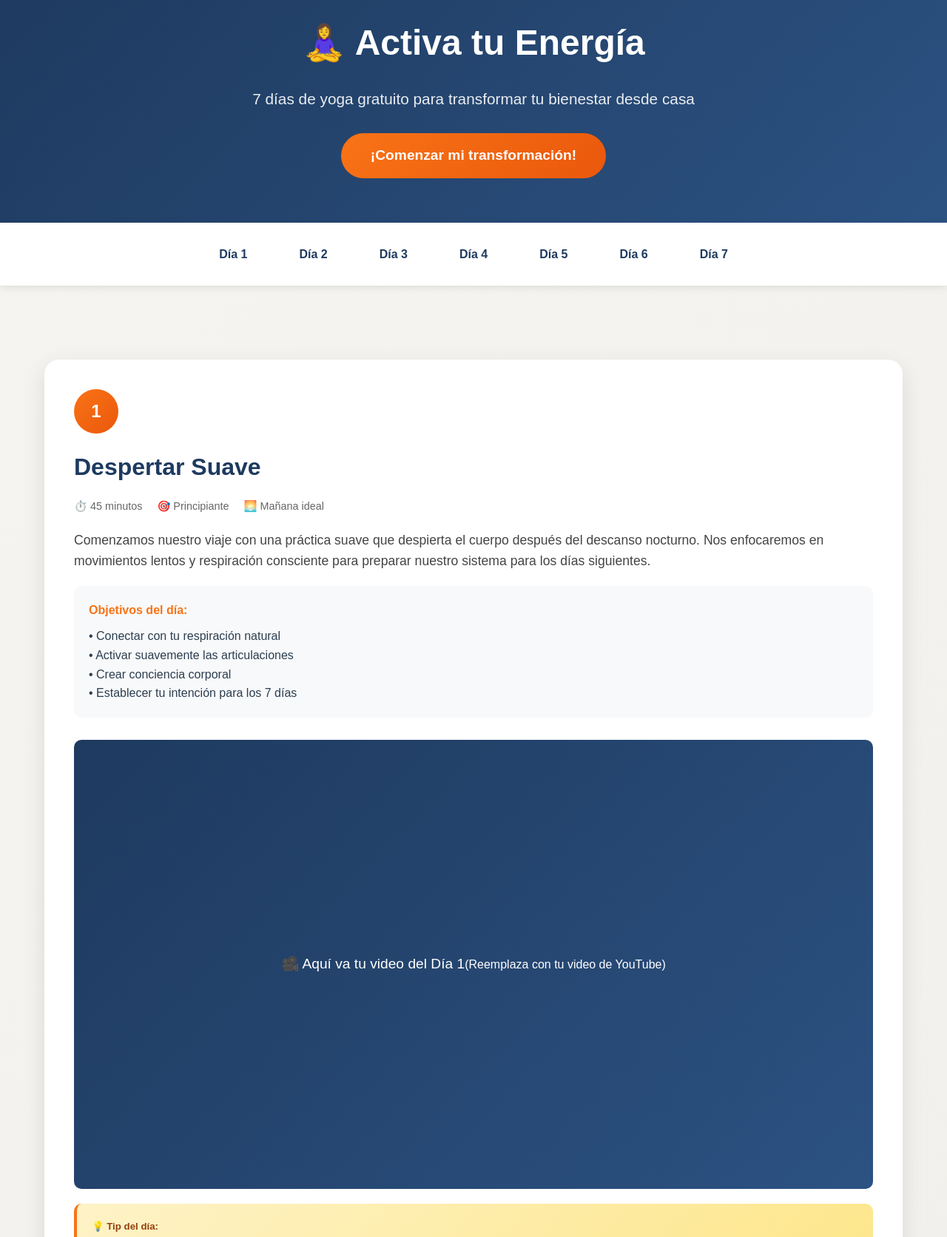
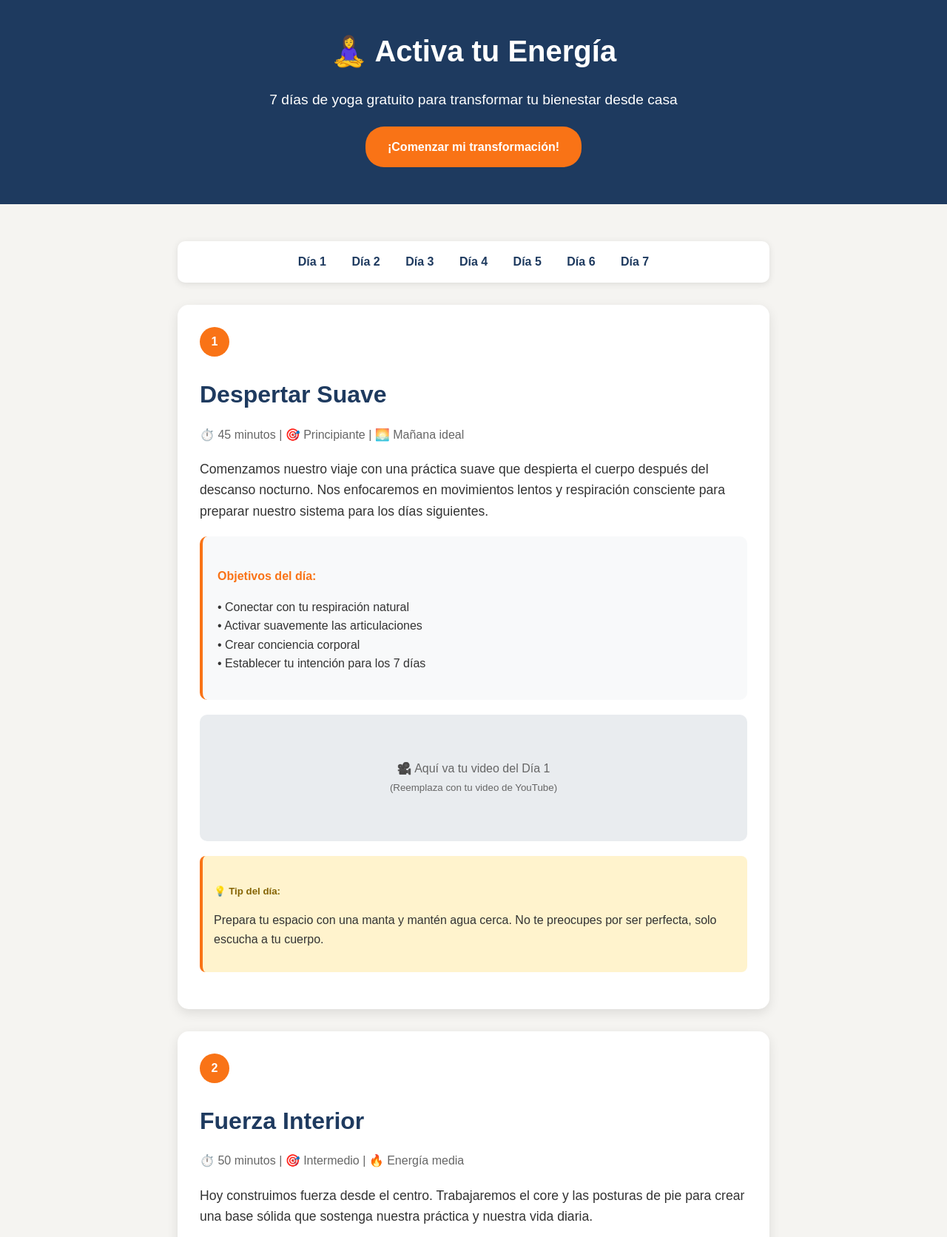
Before and after one commit to 1moragee/acrtiva-tu-energia, a plain HTML site: page index.html in a window 1280 px wide. Shown: the part 40-1712 px from the top of the page at 74% size. Drawn offline with Linux system fonts and the light colour scheme.

Commit message:
Update index.html

```diff
--- a/index.html
+++ b/index.html
@@ -5,149 +5,108 @@
     <meta name="viewport" content="width=device-width, initial-scale=1.0">
     <title>Activa tu Energía - 7 Días de Yoga Gratuito</title>
     <style>
-        * {
+        body {
+            font-family: Arial, sans-serif;
             margin: 0;
             padding: 0;
-            box-sizing: border-box;
-        }
-
-        body {
-            font-family: 'Arial', sans-serif;
+            background-color: #f5f4f1;
+            color: #333;
             line-height: 1.6;
-            color: #2c3e50;
-            background: linear-gradient(135deg, #f5f4f1 0%, #e8e6e0 100%);
         }
 
         .container {
-            max-width: 1200px;
+            max-width: 800px;
             margin: 0 auto;
-            padding: 0 20px;
+            padding: 20px;
         }
 
-        /* Header */
         .header {
-            background: linear-gradient(135deg, #1e3a5f 0%, #2c5282 100%);
+            background: #1e3a5f;
             color: white;
-            padding: 60px 0;
             text-align: center;
+            padding: 50px 20px;
+            margin-bottom: 30px;
         }
 
         .header h1 {
-            font-size: 3rem;
-            margin-bottom: 20px;
-            font-weight: bold;
+            font-size: 2.5em;
+            margin-bottom: 10px;
         }
 
         .header p {
-            font-size: 1.3rem;
-            margin-bottom: 30px;
-            opacity: 0.9;
+            font-size: 1.2em;
+            margin-bottom: 20px;
         }
 
         .cta-button {
+            background: #f97316;
+            color: white;
+            padding: 15px 30px;
+            text-decoration: none;
+            border-radius: 25px;
+            font-weight: bold;
             display: inline-block;
-            background: linear-gradient(135deg, #f97316 0%, #ea580c 100%);
-            color: white;
-            padding: 15px 40px;
-            text-decoration: none;
-            border-radius: 50px;
-            font-size: 1.2rem;
-            font-weight: bold;
-            transition: transform 0.3s ease;
         }
 
-        .cta-button:hover {
-            transform: translateY(-2px);
+        .nav {
+            background: white;
+            padding: 15px;
+            text-align: center;
+            margin-bottom: 30px;
+            border-radius: 10px;
+            box-shadow: 0 2px 10px rgba(0,0,0,0.1);
         }
 
-        /* Navigation */
-        .nav {
-            background: white;
-            padding: 20px 0;
-            box-shadow: 0 2px 10px rgba(0,0,0,0.1);
-            position: sticky;
-            top: 0;
-            z-index: 100;
-        }
-
-        .nav-links {
-            display: flex;
-            justify-content: center;
-            gap: 30px;
-            flex-wrap: wrap;
-        }
-
-        .nav-links a {
+        .nav a {
             color: #1e3a5f;
             text-decoration: none;
+            margin: 0 15px;
             font-weight: bold;
-            padding: 10px 20px;
-            border-radius: 25px;
-            transition: all 0.3s ease;
-        }
-
-        .nav-links a:hover {
-            background: #f97316;
-            color: white;
-        }
-
-        /* Main Content */
-        .main-content {
-            padding: 60px 0;
         }
 
         .day-section {
             background: white;
-            margin: 40px 0;
-            padding: 40px;
-            border-radius: 20px;
-            box-shadow: 0 10px 30px rgba(0,0,0,0.1);
-            transition: transform 0.3s ease;
+            margin: 30px 0;
+            padding: 30px;
+            border-radius: 15px;
+            box-shadow: 0 5px 15px rgba(0,0,0,0.1);
         }
 
-        .day-section:hover {
-            transform: translateY(-5px);
+        .day-title {
+            color: #1e3a5f;
+            font-size: 2em;
+            margin-bottom: 10px;
         }
 
         .day-number {
-            background: linear-gradient(135deg, #f97316 0%, #ea580c 100%);
+            background: #f97316;
             color: white;
-            width: 60px;
-            height: 60px;
+            width: 40px;
+            height: 40px;
             border-radius: 50%;
-            display: flex;
+            display: inline-flex;
             align-items: center;
             justify-content: center;
-            font-size: 1.5rem;
             font-weight: bold;
-            margin-bottom: 20px;
-        }
-
-        .day-title {
-            font-size: 2rem;
-            color: #1e3a5f;
-            margin-bottom: 15px;
+            margin-right: 15px;
         }
 
         .day-info {
-            display: flex;
-            gap: 20px;
-            margin-bottom: 20px;
-            font-size: 0.9rem;
             color: #666;
+            margin: 15px 0;
         }
 
         .day-description {
-            font-size: 1.1rem;
-            margin-bottom: 20px;
-            color: #444;
+            margin: 20px 0;
+            font-size: 1.1em;
         }
 
         .objectives {
             background: #f8f9fa;
             padding: 20px;
             border-radius: 10px;
-            margin-bottom: 30px;
+            margin: 20px 0;
+            border-left: 4px solid #f97316;
         }
 
         .objectives h4 {
@@ -156,99 +115,50 @@
         }
 
         .video-container {
-            position: relative;
-            width: 100%;
-            height: 0;
-            padding-bottom: 56.25%;
-            margin-bottom: 20px;
+            background: #e9ecef;
+            padding: 60px 20px;
+            text-align: center;
             border-radius: 10px;
-            overflow: hidden;
-        }
-
-        .video-placeholder {
-            position: absolute;
-            top: 0;
-            left: 0;
-            width: 100%;
-            height: 100%;
-            background: linear-gradient(135deg, #1e3a5f 0%, #2c5282 100%);
-            display: flex;
-            align-items: center;
-            justify-content: center;
-            color: white;
-            font-size: 1.2rem;
+            margin: 20px 0;
+            color: #666;
         }
 
         .tip {
-            background: linear-gradient(135deg, #fef3c7 0%, #fde68a 100%);
-            padding: 20px;
-            border-radius: 10px;
+            background: #fff3cd;
+            padding: 15px;
+            border-radius: 8px;
             border-left: 4px solid #f97316;
+            margin: 20px 0;
         }
 
         .tip h5 {
-            color: #92400e;
-            margin-bottom: 10px;
+            color: #856404;
+            margin-bottom: 5px;
         }
 
-        /* Footer CTA */
         .footer-cta {
-            background: linear-gradient(135deg, #1e3a5f 0%, #2c5282 100%);
+            background: #1e3a5f;
             color: white;
-            padding: 80px 0;
             text-align: center;
+            padding: 50px 20px;
+            margin-top: 50px;
         }
 
         .footer-cta h2 {
-            font-size: 2.5rem;
-            margin-bottom: 20px;
-        }
-
-        .footer-cta p {
-            font-size: 1.2rem;
-            margin-bottom: 30px;
-            opacity: 0.9;
-        }
-
-        /* Responsive */
-        @media (max-width: 768px) {
-            .header h1 {
-                font-size: 2rem;
-            }
-
-            .nav-links {
-                gap: 15px;
-            }
-
-            .nav-links a {
-                padding: 8px 15px;
-                font-size: 0.9rem;
-            }
-
-            .day-section {
-                padding: 20px;
-            }
-
-            .day-title {
-                font-size: 1.5rem;
-            }
+            font-size: 2em;
+            margin-bottom: 15px;
         }
     </style>
 </head>
 <body>
-    <!-- Header -->
-    <header class="header">
-        <div class="container">
+    <div class="header">
         <h1>🧘‍♀️ Activa tu Energía</h1>
         <p>7 días de yoga gratuito para transformar tu bienestar desde casa</p>
         <a href="#dia1" class="cta-button">¡Comenzar mi transformación!</a>
     </div>
-    </header>
 
-    <!-- Navigation -->
-    <nav class="nav">
     <div class="container">
-            <div class="nav-links">
+        <div class="nav">
             <a href="#dia1">Día 1</a>
             <a href="#dia2">Día 2</a>
             <a href="#dia3">Día 3</a>
@@ -257,21 +167,11 @@
             <a href="#dia6">Día 6</a>
             <a href="#dia7">Día 7</a>
         </div>
-        </div>
-    </nav>
 
-    <!-- Main Content -->
-    <main class="main-content">
-        <div class="container">
-            <!-- Día 1 -->
-            <section id="dia1" class="day-section">
+        <div id="dia1" class="day-section">
             <div class="day-number">1</div>
             <h2 class="day-title">Despertar Suave</h2>
-                <div class="day-info">
-                    <span>⏱️ 45 minutos</span>
-                    <span>🎯 Principiante</span>
-                    <span>🌅 Mañana ideal</span>
-                </div>
+            <div class="day-info">⏱️ 45 minutos | 🎯 Principiante | 🌅 Mañana ideal</div>
             <p class="day-description">
                 Comenzamos nuestro viaje con una práctica suave que despierta el cuerpo después del descanso nocturno. Nos enfocaremos en movimientos lentos y respiración consciente para preparar nuestro sistema para los días siguientes.
             </p>
@@ -283,26 +183,19 @@
                 • Establecer tu intención para los 7 días</p>
             </div>
             <div class="video-container">
-                    <div class="video-placeholder">
                 🎥 Aquí va tu video del Día 1<br>
                 <small>(Reemplaza con tu video de YouTube)</small>
-                    </div>
             </div>
             <div class="tip">
                 <h5>💡 Tip del día:</h5>
                 <p>Prepara tu espacio con una manta y mantén agua cerca. No te preocupes por ser perfecta, solo escucha a tu cuerpo.</p>
             </div>
-            </section>
+        </div>
 
-            <!-- Día 2 -->
-            <section id="dia2" class="day-section">
+        <div id="dia2" class="day-section">
             <div class="day-number">2</div>
             <h2 class="day-title">Fuerza Interior</h2>
-                <div class="day-info">
-                    <span>⏱️ 50 minutos</span>
-                    <span>🎯 Intermedio</span>
-                    <span>🔥 Energía media</span>
-                </div>
+            <div class="day-info">⏱️ 50 minutos | 🎯 Intermedio | 🔥 Energía media</div>
             <p class="day-description">
                 Hoy construimos fuerza desde el centro. Trabajaremos el core y las posturas de pie para crear una base sólida que sostenga nuestra práctica y nuestra vida diaria.
             </p>
@@ -314,26 +207,19 @@
                 • Cultivar determinación mental</p>
             </div>
             <div class="video-container">
-                    <div class="video-placeholder">
                 🎥 Aquí va tu video del Día 2<br>
                 <small>(Reemplaza con tu video de YouTube)</small>
-                    </div>
             </div>
             <div class="tip">
                 <h5>💡 Tip del día:</h5>
                 <p>La fuerza real viene de la paciencia. Si una postura se siente muy intensa, modifícala. Tu cuerpo te lo agradecerá.</p>
             </div>
-            </section>
+        </div>
 
-            <!-- Día 3 -->
-            <section id="dia3" class="day-section">
+        <div id="dia3" class="day-section">
             <div class="day-number">3</div>
             <h2 class="day-title">Flexibilidad y Fluidez</h2>
-                <div class="day-info">
-                    <span>⏱️ 45 minutos</span>
-                    <span>🎯 Todos los niveles</span>
-                    <span>🌊 Flujo suave</span>
-                </div>
+            <div class="day-info">⏱️ 45 minutos | 🎯 Todos los niveles | 🌊 Flujo suave</div>
             <p class="day-description">
                 Llegamos al punto medio de nuestra primera semana enfocándonos en la flexibilidad y el movimiento fluido. Liberamos tensiones acumuladas y creamos espacio en el cuerpo.
             </p>
@@ -345,26 +231,19 @@
                 • Conectar movimiento con respiración</p>
             </div>
             <div class="video-container">
-                    <div class="video-placeholder">
                 🎥 Aquí va tu video del Día 3<br>
                 <small>(Reemplaza con tu video de YouTube)</small>
-                    </div>
             </div>
             <div class="tip">
                 <h5>💡 Tip del día:</h5>
                 <p>La flexibilidad es un proceso gradual. Respeta los límites de tu cuerpo hoy, mañana será diferente.</p>
             </div>
-            </section>
+        </div>
 
-            <!-- Día 4 -->
-            <section id="dia4" class="day-section">
+        <div id="dia4" class="day-section">
             <div class="day-number">4</div>
             <h2 class="day-title">Equilibrio y Concentración</h2>
-                <div class="day-info">
-                    <span>⏱️ 40 minutos</span>
-                    <span>🎯 Intermedio</span>
-                    <span>⚖️ Desafío mental</span>
-                </div>
+            <div class="day-info">⏱️ 40 minutos | 🎯 Intermedio | ⚖️ Desafío mental</div>
             <p class="day-description">
                 Desafiamos nuestro equilibrio físico y mental con posturas que requieren concentración y presencia total. Desarrollamos la capacidad de mantenernos centrados ante la inestabilidad.
             </p>
@@ -376,26 +255,19 @@
                 • Cultivar paciencia y perseverancia</p>
             </div>
             <div class="video-container">
-                    <div class="video-placeholder">
                 🎥 Aquí va tu video del Día 4<br>
                 <small>(Reemplaza con tu video de YouTube)</small>
-                    </div>
             </div>
             <div class="tip">
                 <h5>💡 Tip del día:</h5>
                 <p>En las posturas de equilibrio, fija la mirada en un punto estable. Tu mente se calmará y tu cuerpo encontrará estabilidad.</p>
             </div>
-            </section>
+        </div>
 
-            <!-- Día 5 -->
-            <section id="dia5" class="day-section">
+        <div id="dia5" class="day-section">
             <div class="day-number">5</div>
             <h2 class="day-title">Apertura del Corazón</h2>
-                <div class="day-info">
-                    <span>⏱️ 55 minutos</span>
-                    <span>🎯 Intermedio-Avanzado</span>
-                    <span>💖 Expansión emocional</span>
-                </div>
+            <div class="day-info">⏱️ 55 minutos | 🎯 Intermedio-Avanzado | 💖 Expansión emocional</div>
             <p class="day-description">
                 Nos adentramos en las extensiones de columna y aperturas de pecho. Una práctica que no solo trabaja el cuerpo físico, sino que también invita a la vulnerabilidad y la apertura emocional.
             </p>
@@ -407,26 +279,19 @@
                 • Cultivar coraje y autocompasión</p>
             </div>
             <div class="video-container">
-                    <div class="video-placeholder">
                 🎥 Aquí va tu video del Día 5<br>
                 <small>(Reemplaza con tu video de YouTube)</small>
-                    </div>
             </div>
             <div class="tip">
                 <h5>💡 Tip del día:</h5>
                 <p>Las aperturas de corazón pueden traer emociones inesperadas. Permítete sentir sin juzgar, es parte del proceso de sanación.</p>
             </div>
-            </section>
+        </div>
 
-            <!-- Día 6 -->
-            <section id="dia6" class="day-section">
+        <div id="dia6" class="day-section">
             <div class="day-number">6</div>
             <h2 class="day-title">Purificación y Renovación</h2>
-                <div class="day-info">
-                    <span>⏱️ 50 minunes</span>
-                    <span>🎯 Intermedio</span>
-                    <span>🔄 Torsiones y limpieza</span>
-                </div>
+            <div class="day-info">⏱️ 50 minutos | 🎯 Intermedio | 🔄 Torsiones y limpieza</div>
             <p class="day-description">
                 Nos preparamos para el día final con una práctica de torsiones y posturas purificadoras. Liberamos lo que ya no nos sirve y hacemos espacio para lo nuevo que está por venir.
             </p>
@@ -438,26 +303,19 @@
                 • Preparar mente y cuerpo para la integración</p>
             </div>
             <div class="video-container">
-                    <div class="video-placeholder">
                 🎥 Aquí va tu video del Día 6<br>
                 <small>(Reemplaza con tu video de YouTube)</small>
-                    </div>
             </div>
             <div class="tip">
                 <h5>💡 Tip del día:</h5>
                 <p>Las torsiones son como exprimir una esponja. Imagina que cada giro libera toxinas y crea espacio para energía fresca.</p>
             </div>
-            </section>
+        </div>
 
-            <!-- Día 7 -->
-            <section id="dia7" class="day-section">
+        <div id="dia7" class="day-section">
             <div class="day-number">7</div>
             <h2 class="day-title">Integración y Celebración</h2>
-                <div class="day-info">
-                    <span>⏱️ 60 minutos</span>
-                    <span>🎯 Todos los niveles</span>
-                    <span>🎉 Práctica completa</span>
-                </div>
+            <div class="day-info">⏱️ 60 minutos | 🎯 Todos los niveles | 🎉 Práctica completa</div>
             <p class="day-description">
                 Llegamos al final de nuestro viaje de 7 días con una práctica que integra todo lo aprendido. Celebramos nuestro compromiso y nos preparamos para continuar cultivando nuestra energía vital.
             </p>
@@ -469,26 +327,20 @@
                 • Establecer intenciones para continuar</p>
             </div>
             <div class="video-container">
-                    <div class="video-placeholder">
                 🎥 Aquí va tu video del Día 7<br>
                 <small>(Reemplaza con tu video de YouTube)</small>
-                    </div>
             </div>
             <div class="tip">
                 <h5>💡 Tip del día:</h5>
                 <p>Has completado 7 días de práctica dedicada. Tómate un momento para honrar tu compromiso y notar cómo te sientes diferente a cuando comenzaste.</p>
             </div>
-            </section>
         </div>
-    </main>
+    </div>
 
-    <!-- Footer CTA -->
-    <footer class="footer-cta">
-        <div class="container">
+    <div class="footer-cta">
         <h2>¿Lista para Profundizar tu Práctica?</h2>
         <p>Has completado 7 días increíbles. Ahora es momento de llevar tu transformación al siguiente nivel.</p>
         <a href="#" class="cta-button">Descubre mi Programa Completo</a>
     </div>
-    </footer>
 </body>
 </html>
```
Lines whose indentation alone changed are shown as unchanged.
